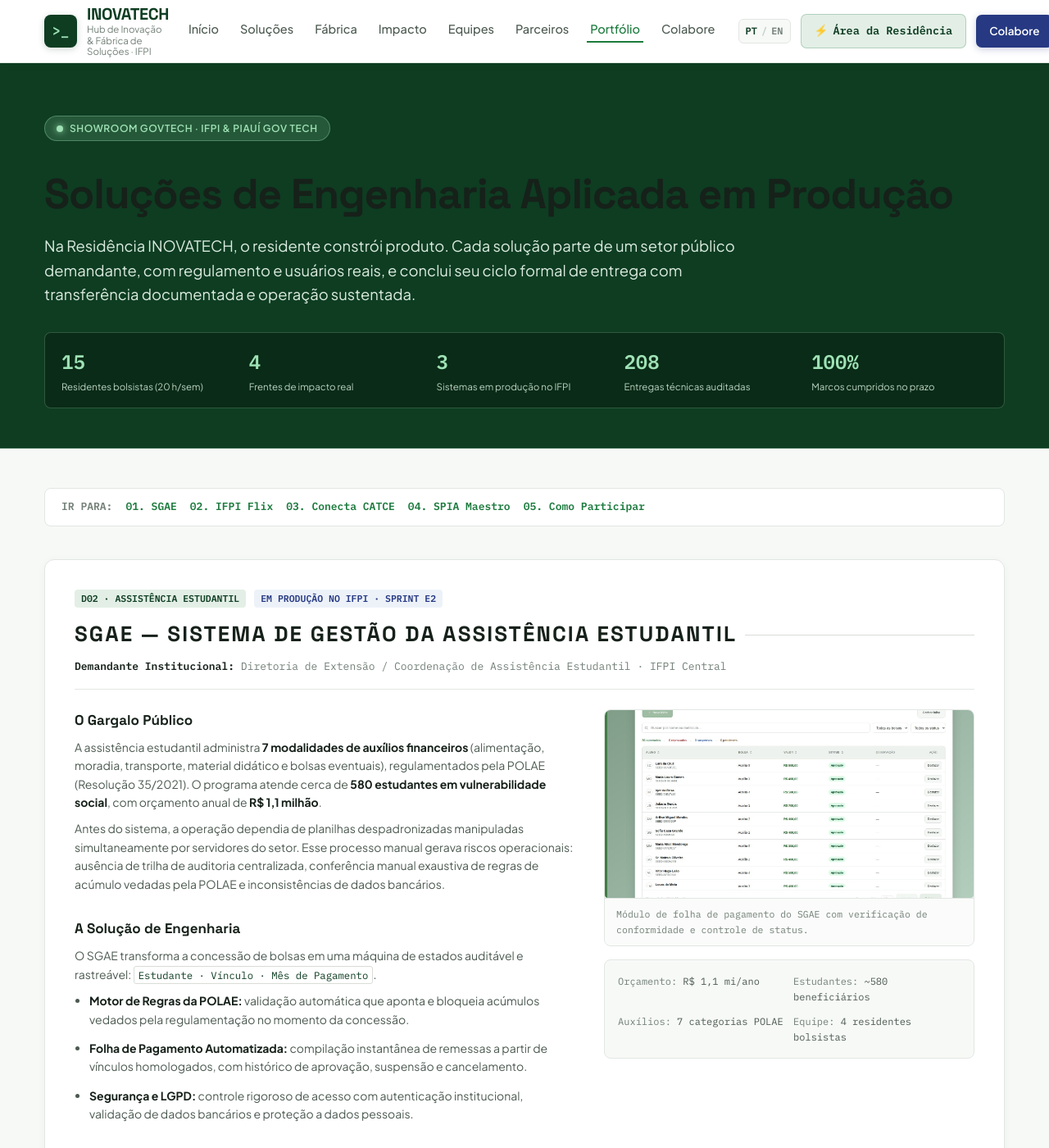
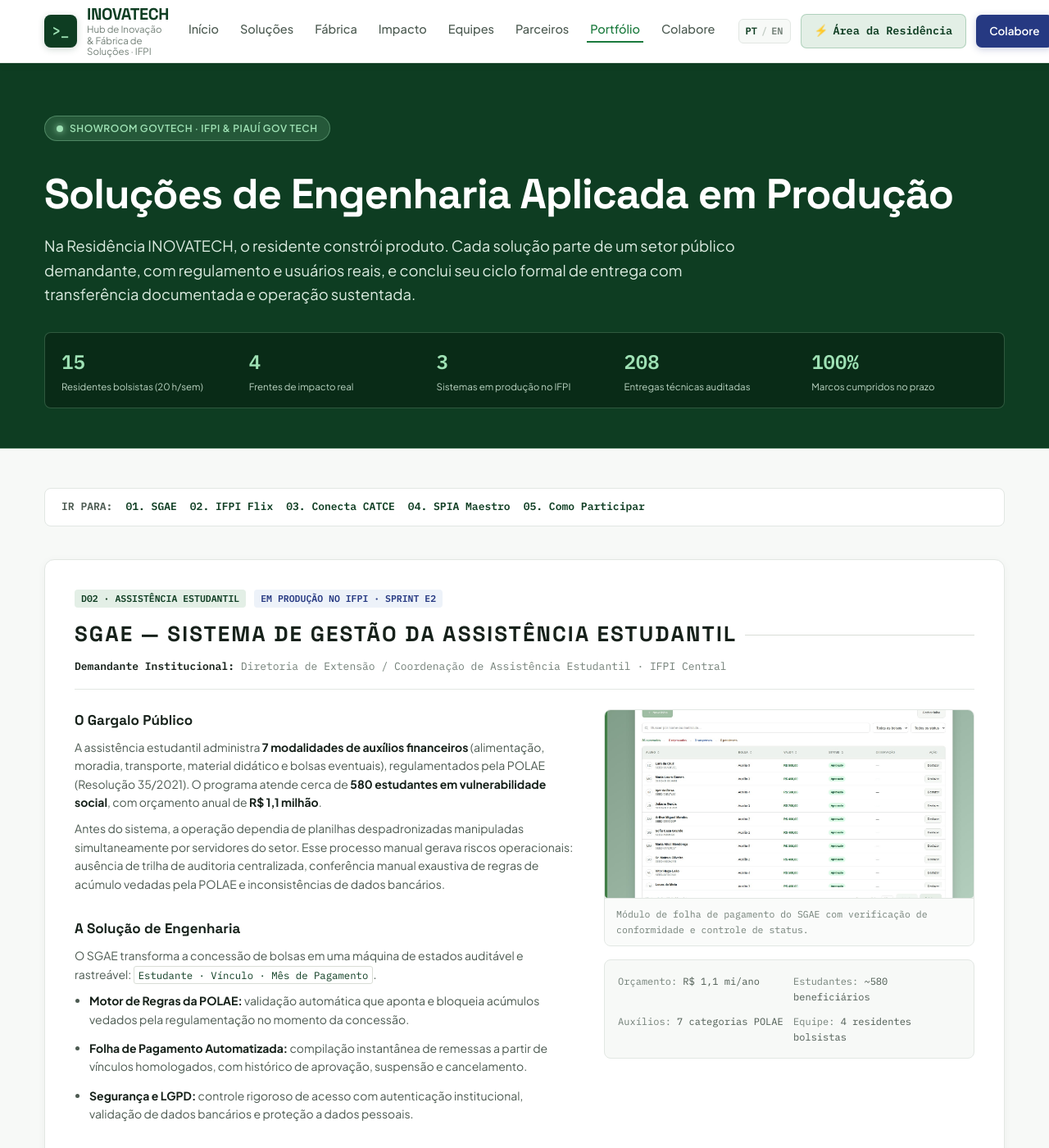
Before and after one commit to inovatech-ifpi/portal, a Jekyll site: the page built from portfolio.md, in a window 1280 px wide and 1400 px high. Shown: the whole window at 82% size. Built offline with Jekyll 4.4.1, drawn with Linux system fonts in a browser that asks for light colours.

Commit message:
fix(a11y): aplica cor branca ao titulo do portfolio e otimiza contraste da barra de navegacao

```diff
--- a/assets/css/portal.css
+++ b/assets/css/portal.css
@@ -2360,6 +2360,18 @@
   border-bottom: 1px solid rgba(159, 226, 181, 0.2);
 }
 
+.hub-page-hero h1,
+.hub-page-hero h2,
+.hub-page-hero h3,
+.hub-page-hero h4,
+.hub-page-hero strong {
+  color: #ffffff;
+}
+
+.hub-page-hero .dim {
+  color: #bad3c2;
+}
+
 .hub-page-title {
   font-family: var(--titulo-sans);
   font-size: clamp(2rem, 4.5vw, 3.2rem);
@@ -2367,6 +2379,7 @@
   line-height: 1.15;
   margin: 12px 0 18px;
   letter-spacing: -0.02em;
+  color: #ffffff;
 }
 
 .hub-page-lead {
@@ -2423,17 +2436,19 @@
 }
 
 .hub-showroom-nav span {
-  color: var(--dim);
+  color: var(--ink-soft);
+  font-weight: 700;
 }
 
 .hub-showroom-nav a {
-  color: var(--verde-tech);
+  color: var(--verde-ifpi);
   text-decoration: none;
   white-space: nowrap;
+  font-weight: 600;
 }
 
 .hub-showroom-nav a:hover {
-  color: var(--verde-ifpi);
+  color: var(--verde-tech);
   text-decoration: underline;
 }
 
```
